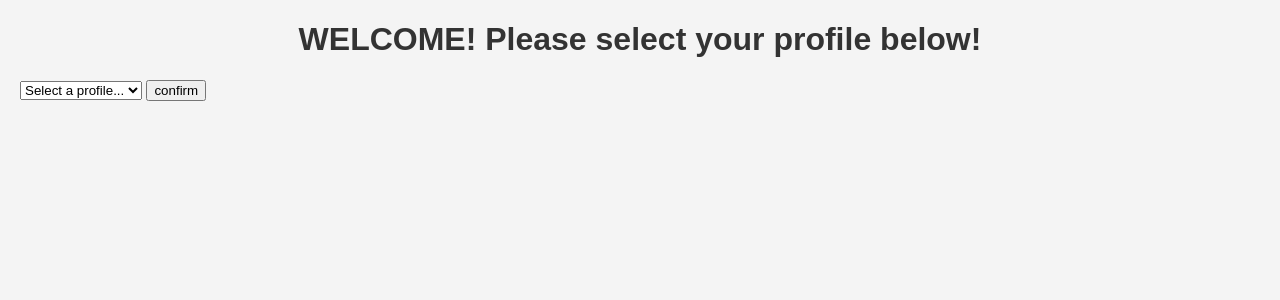
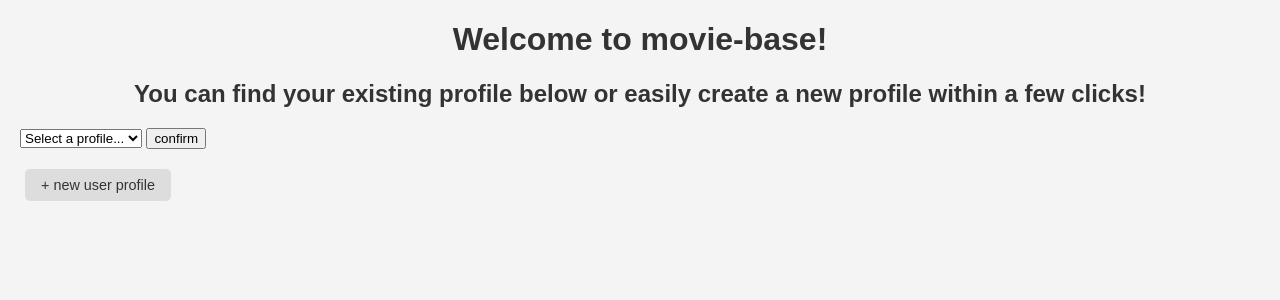
Before and after one commit to yhupe/movi-base-webapp, a Flask app: page / in a window 1280 px wide. Shown: the top 300 px of the page. Run offline with Flask 3, Linux system fonts and the light colour scheme; parts of the project's set-up code (start-up, migrations or seed data) failed here and were passed over.

```diff
--- a/app.py
+++ b/app.py
@@ -23,7 +23,7 @@ data_manager = SQLiteDataManager(db)
     db.create_all()"""
 
 
-@app.route('/')
+@app.route('/', methods=['GET'])
 def home():
     users = data_manager.get_all_users()
 
@@ -31,6 +31,7 @@ def home():
 
 @app.route('/users', methods=['GET'])
 def list_users():
+    # kind of redundant because all existing users are visible in the dropdown menu
     users = data_manager.get_all_users()
 
     return render_template('users.html', users=users)
@@ -47,6 +48,8 @@ def user_movies(user_id):
 
 @app.route('/add_user', methods=['GET', 'POST'])
 def add_user():
+    # change return statements to redirect() -> users/<int: user_id>
+    # pop up message with javascript to inform about successful created profile
 
     if request.method == "GET":
         return render_template('add_user.html'), 200
@@ -85,8 +88,27 @@ def add_movie(user_id):
         return redirect(url_for('user_movies', user_id=user_id, added=True)), 200
 
 @app.route('/users/<int:user_id>/update_movie/<int:movie_id>', methods=['GET', 'POST'])
-def update_movie():
-    pass
+def update_movie(user_id, movie_id):
+    # adding an a-tag (class="action-button" or similar to delete-button)
+    # with href to the update_movie.html form
+    # action must be the url of this endpoint
+    #
+
+    username = data_manager.get_user_by_id(user_id)
+    movie = data_manager.get_movie_title(movie_id)
+
+    if request.method == "GET":
+        # return the update_movie.html file
+        # should be pre-filled with the movie details that are existent already
+        pass
+
+    if request.method == "POST":
+        #title, author, year, poster must be unchangeable
+        # add own personal rating
+        # add personal comments on the movie
+        # pop-up message (javascript) for success message after submitting form
+        # and redirecting back to user_movies endpoint
+        pass
 
 @app.route('/users/<int:user_id>/delete_movie/<int:movie_id>', methods=['POST'])
 def delete_movie(user_id, movie_id):
--- a/static/style.css
+++ b/static/style.css
@@ -57,6 +57,7 @@ h1, h2 {
 
 .action-button {
     display: inline-block;
+    width: fit-content;
     padding: 8px 16px;
     border: none;
     background-color: #ddd;
@@ -129,3 +130,9 @@ p a {
 p a:hover {
     text-decoration: underline;
 }
+
+.group-actions {
+    display: flex;
+    flex-direction: column;
+    gap: 20px;
+}
--- a/templates/index.html
+++ b/templates/index.html
@@ -7,8 +7,10 @@
 </head>
 
 <body>
-    <h1>WELCOME! Please select your profile below!</h1>
+    <h1>Welcome to movie-base!</h1>
+    <h2>You can find your existing profile below or easily create a new profile within a few clicks!</h2>
 
+    <div class="group-actions">
         <div class="">
             <form action="/users" method="get">
                 <select onchange="this.form.action = '/users/' + this.value;">
@@ -20,5 +22,9 @@
                 <input type="submit" value="confirm">
             </form>
         </div>
+
+        <a class="action-button" href="/add_user">+ new user profile</a>
+    </div>
+
 </body>
 </html>
--- a/templates/update_movie.html
+++ b/templates/update_movie.html
@@ -3,8 +3,11 @@
 <head>
     <meta charset="UTF-8">
     <title>Update movie - movie-base</title>
+    <link rel="stylesheet" href="../../static/style.css">
 </head>
 <body>
 
+
+
 </body>
 </html>
```
Lines whose indentation alone changed are shown as unchanged.
